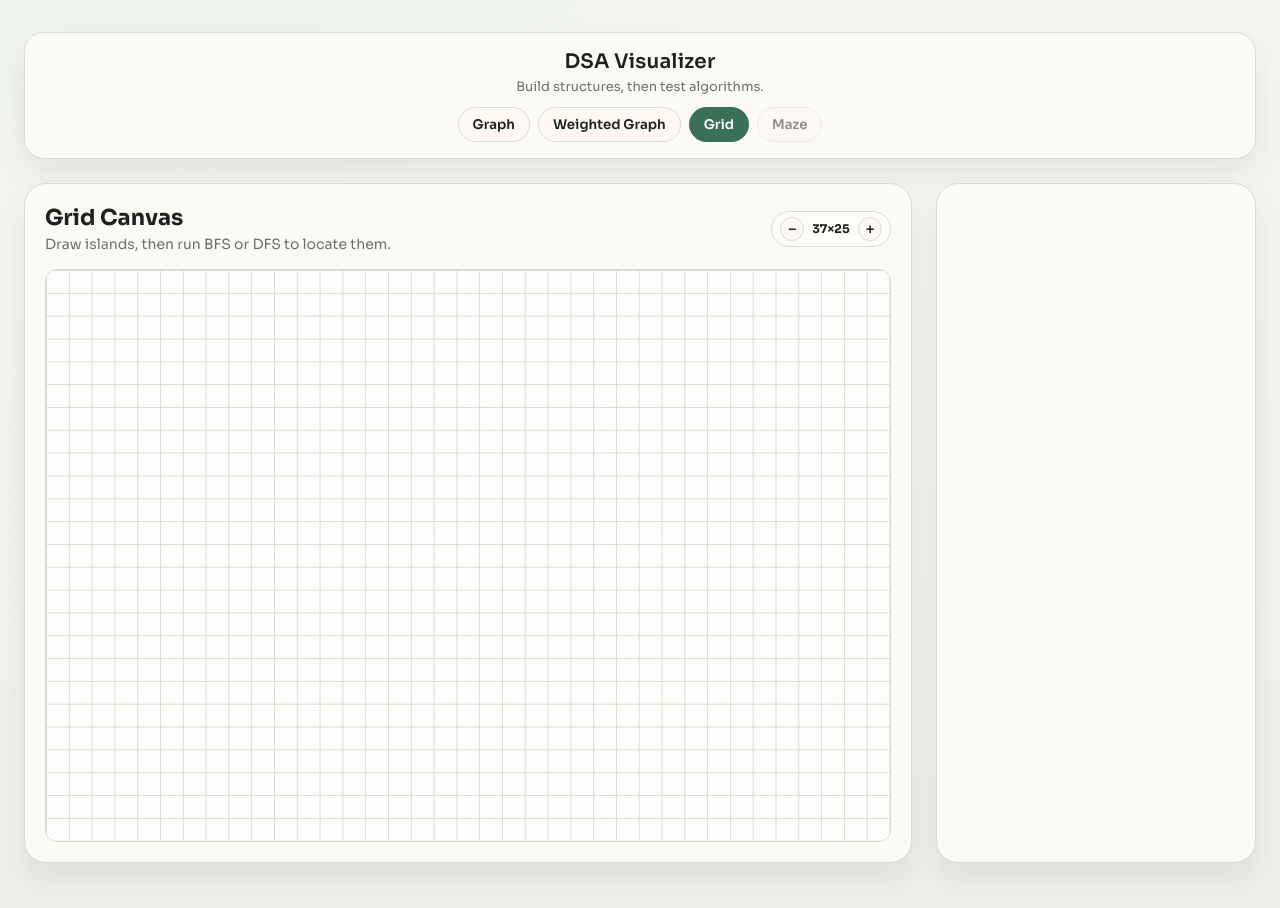
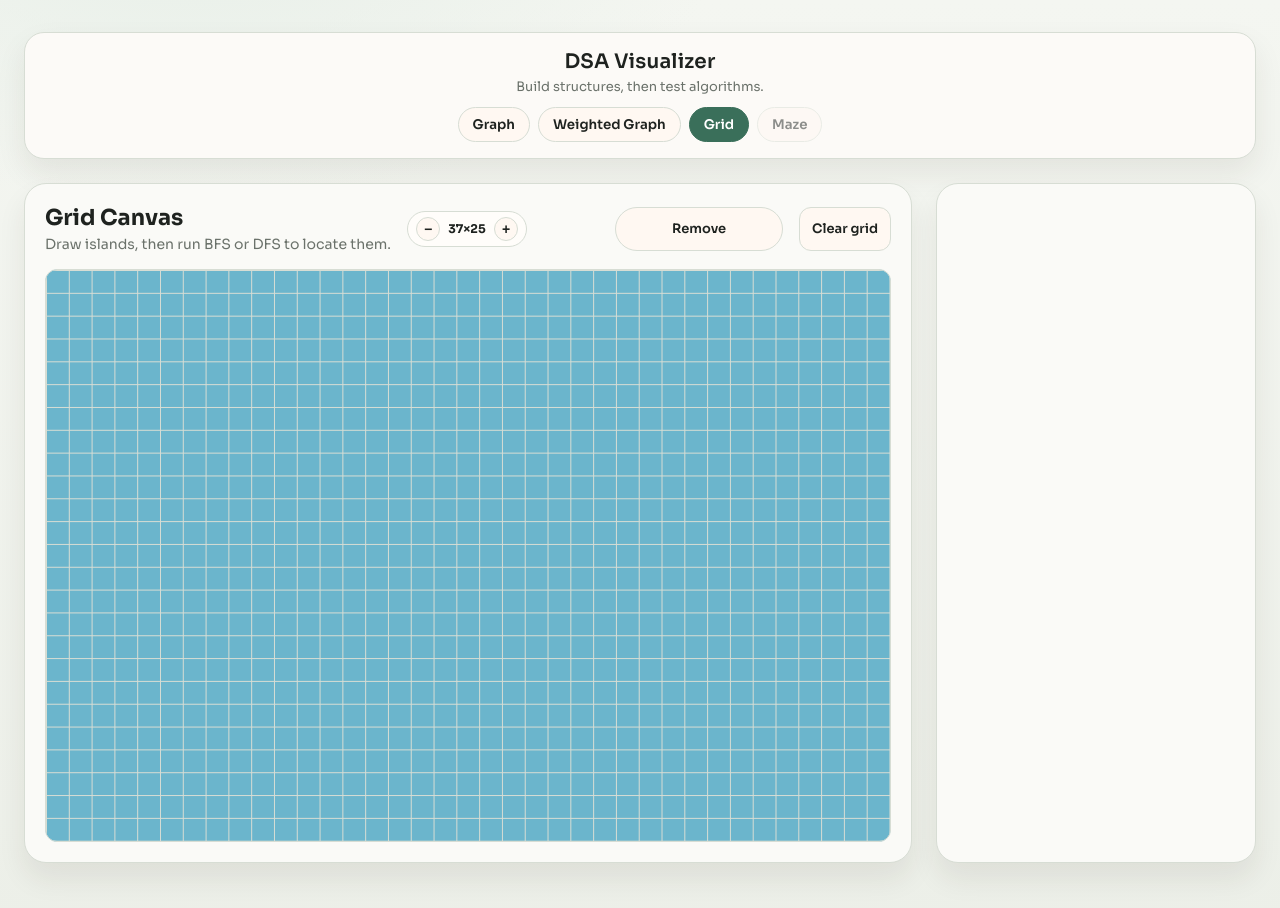
Before and after one commit to Gegaong/dsa-visualizer, a React (Vite) app: page / in a window 1280 px wide. Both pictures are taken after a click on the button "Grid". Shown: the top 908 px of the page. Built offline with nearby package versions, Linux system fonts and the light colour scheme.

Commit message:
added drawing islands, drawing points to start search from, removing them

```diff
--- a/src/App.css
+++ b/src/App.css
@@ -67,9 +67,10 @@
 	position: relative;
 	flex: 1;
 	overflow: hidden;
+	cursor: crosshair;
 	border-radius: 12px;
 	border: 1px solid var(--border);
-	background: #fffdfb;
+	background: #6BB5CC;
 	min-height: 560px;
 }
 
@@ -102,6 +103,12 @@
 	flex-direction: column;
 	gap: 4px;
 	max-width: 620px;
+}
+
+.canvas-copy-with-zoom {
+	display: flex;
+	align-items: center;
+	gap: 16px;
 }
 
 .canvas-header h2 {
--- a/src/components/GridCanvas.tsx
+++ b/src/components/GridCanvas.tsx
@@ -1,4 +1,5 @@
-import { useLayoutEffect, useRef, useState } from 'react'
+import { useEffect, useLayoutEffect, useRef, useState } from 'react'
+import { ConfirmModal } from './Modals'
 
 type GridCanvasProps = {
   rows: number
@@ -11,6 +12,12 @@ type GridCanvasProps = {
 export const GridCanvas = ({ rows, onZoomIn, onZoomOut, canZoomIn, canZoomOut }: GridCanvasProps) => {
   const containerRef = useRef<HTMLDivElement>(null)
   const [containerSize, setContainerSize] = useState({ width: 0, height: 0 })
+  const [islands, setIslands] = useState<Set<string>>(new Set())
+  const [startCells, setStartCells] = useState<Set<string>>(new Set())
+  const [removeMode, setRemoveMode] = useState(false)
+  const [clearConfirmOpen, setClearConfirmOpen] = useState(false)
+  const isPainting = useRef(false)
+  const paintMode = useRef<'add' | 'remove'>('add')
 
   useLayoutEffect(() => {
     const el = containerRef.current
@@ -23,22 +30,104 @@ export const GridCanvas = ({ rows, onZoomIn, onZoomOut, canZoomIn, canZoomOut }:
     return () => obs.disconnect()
   }, [])
 
-  // Derive cols from the container's aspect ratio so cells are visually square.
-  // Each axis divides evenly into the container, so the grid fills the area exactly.
+  useEffect(() => {
+    const stop = () => { isPainting.current = false }
+    document.addEventListener('mouseup', stop)
+    return () => document.removeEventListener('mouseup', stop)
+  }, [])
+
   const cols = containerSize.height > 0
     ? Math.max(1, Math.round(containerSize.width / containerSize.height * rows))
     : rows
   const cellW = containerSize.width > 0 ? containerSize.width / cols : 0
   const cellH = containerSize.height > 0 ? containerSize.height / rows : 0
 
+  const getCellKey = (e: React.MouseEvent<HTMLDivElement>): string | null => {
+    const el = containerRef.current
+    if (!el || cellW === 0 || cellH === 0) return null
+    const rect = el.getBoundingClientRect()
+    const col = Math.floor((e.clientX - rect.left) / cellW)
+    const row = Math.floor((e.clientY - rect.top) / cellH)
+    if (col >= 0 && col < cols && row >= 0 && row < rows) return `${row},${col}`
+    return null
+  }
+
+  const applyPaint = (key: string) => {
+    const mode = paintMode.current
+    setIslands(prev => {
+      if (mode === 'add' && prev.has(key)) return prev
+      if (mode === 'remove' && !prev.has(key)) return prev
+      const next = new Set(prev)
+      if (mode === 'add') next.add(key)
+      else next.delete(key)
+      return next
+    })
+    if (mode === 'remove') {
+      setStartCells(prev => {
+        if (!prev.has(key)) return prev
+        const next = new Set(prev)
+        next.delete(key)
+        return next
+      })
+    }
+  }
+
+  const handleMouseDown = (e: React.MouseEvent<HTMLDivElement>) => {
+    if (e.button !== 0) return
+    e.preventDefault()
+    const key = getCellKey(e)
+    if (!key) return
+    isPainting.current = true
+    paintMode.current = removeMode ? 'remove' : 'add'
+    applyPaint(key)
+  }
+
+  const handleMouseMove = (e: React.MouseEvent<HTMLDivElement>) => {
+    if (!isPainting.current) return
+    const key = getCellKey(e)
+    if (key) applyPaint(key)
+  }
+
+  const handleContextMenu = (e: React.MouseEvent<HTMLDivElement>) => {
+    e.preventDefault()
+    const key = getCellKey(e)
+    if (!key) return
+    setStartCells(prev => {
+      const next = new Set(prev)
+      if (next.has(key)) next.delete(key)
+      else next.add(key)
+      return next
+    })
+  }
+
+  const handleClearClick = () => {
+    if (islands.size === 0 && startCells.size === 0) return
+    setClearConfirmOpen(true)
+  }
+
+  const handleClearConfirm = () => {
+    setIslands(new Set())
+    setStartCells(new Set())
+    setClearConfirmOpen(false)
+  }
+
   return (
+    <>
+      <ConfirmModal
+        open={clearConfirmOpen}
+        title="Clear grid"
+        body="All painted islands will be removed. This can't be undone."
+        confirmLabel="Clear"
+        onConfirm={handleClearConfirm}
+        onCancel={() => setClearConfirmOpen(false)}
+      />
       <section className="canvas-panel">
         <div className="canvas-header">
+          <div className="canvas-copy-with-zoom">
             <div className="canvas-copy">
               <h2>Grid Canvas</h2>
               <p>Draw islands, then run BFS or DFS to locate them.</p>
             </div>
-        <div className="canvas-actions">
             <div className="grid-zoom-inline">
               <button
                 className="canvas-zoom-btn"
@@ -61,8 +150,69 @@ export const GridCanvas = ({ rows, onZoomIn, onZoomOut, canZoomIn, canZoomOut }:
               </button>
             </div>
           </div>
+          <div className="canvas-actions">
+            <button
+              className={`btn btn-pill connect-toggle-btn ${removeMode ? 'btn-active' : ''}`}
+              type="button"
+              onClick={() => setRemoveMode(r => !r)}
+            >
+              {removeMode ? 'Cancel remove' : 'Remove'}
+            </button>
+            <button
+              className="btn btn-clear"
+              style={{ marginLeft: '8px' }}
+              type="button"
+              onClick={handleClearClick}
+            >
+              Clear grid
+            </button>
           </div>
-      <div ref={containerRef} className="grid-canvas-area">
+        </div>
+        <div
+          ref={containerRef}
+          className="grid-canvas-area"
+          onMouseDown={handleMouseDown}
+          onMouseMove={handleMouseMove}
+          onContextMenu={handleContextMenu}
+        >
+          {[...islands].map(key => {
+            const [r, c] = key.split(',').map(Number)
+            if (r >= rows || c >= cols) return null
+            return (
+              <div
+                key={key}
+                style={{
+                  position: 'absolute',
+                  left: c * cellW,
+                  top: r * cellH,
+                  width: cellW,
+                  height: cellH,
+                  background: '#4CAF50',
+                  pointerEvents: 'none',
+                }}
+              />
+            )
+          })}
+          {[...startCells].map(key => {
+            const [r, c] = key.split(',').map(Number)
+            if (r >= rows || c >= cols) return null
+            const size = Math.min(cellW, cellH) * 0.45
+            return (
+              <div
+                key={key}
+                style={{
+                  position: 'absolute',
+                  left: c * cellW + cellW / 2 - size / 2,
+                  top: r * cellH + cellH / 2 - size / 2,
+                  width: size,
+                  height: size,
+                  borderRadius: '50%',
+                  background: '#FACC15',
+                  pointerEvents: 'none',
+                }}
+              />
+            )
+          })}
           <div
             style={{
               position: 'absolute',
@@ -72,9 +222,11 @@ export const GridCanvas = ({ rows, onZoomIn, onZoomOut, canZoomIn, canZoomOut }:
                 linear-gradient(to bottom, var(--border) 1px, transparent 1px)
               `,
               backgroundSize: `${cellW}px ${cellH}px`,
+              pointerEvents: 'none',
             }}
           />
         </div>
       </section>
+    </>
   )
 }
```
Lines whose indentation alone changed are shown as unchanged.
